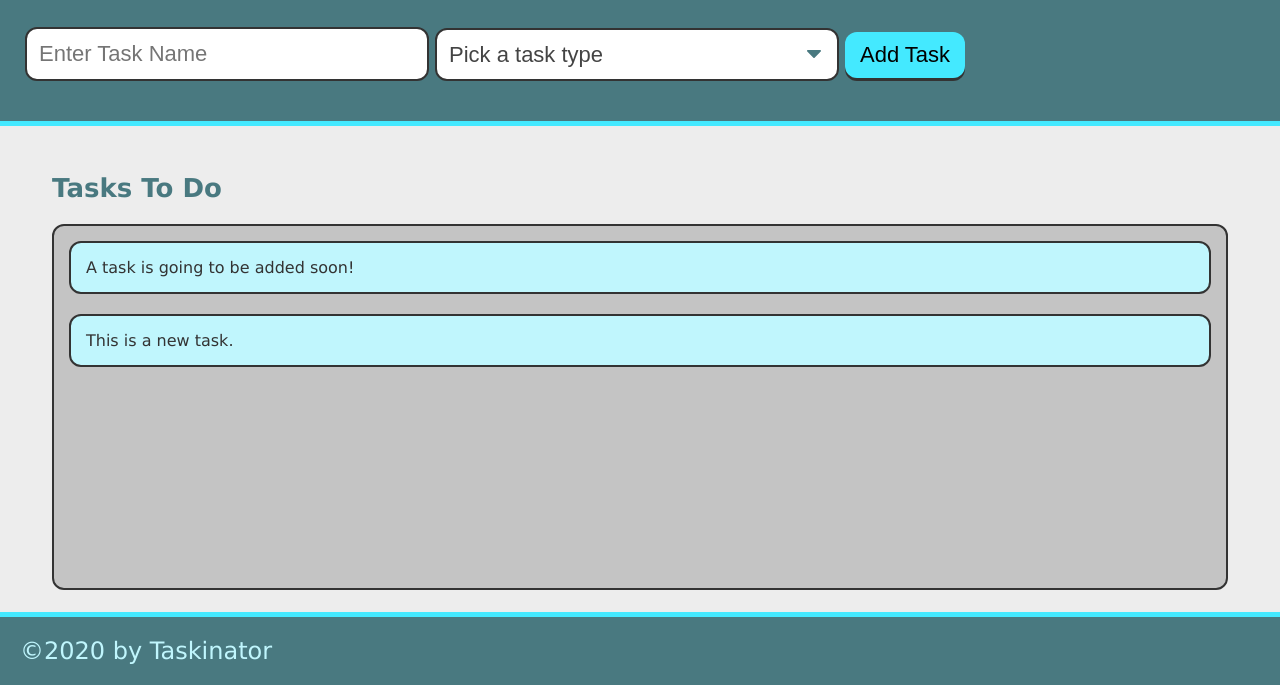
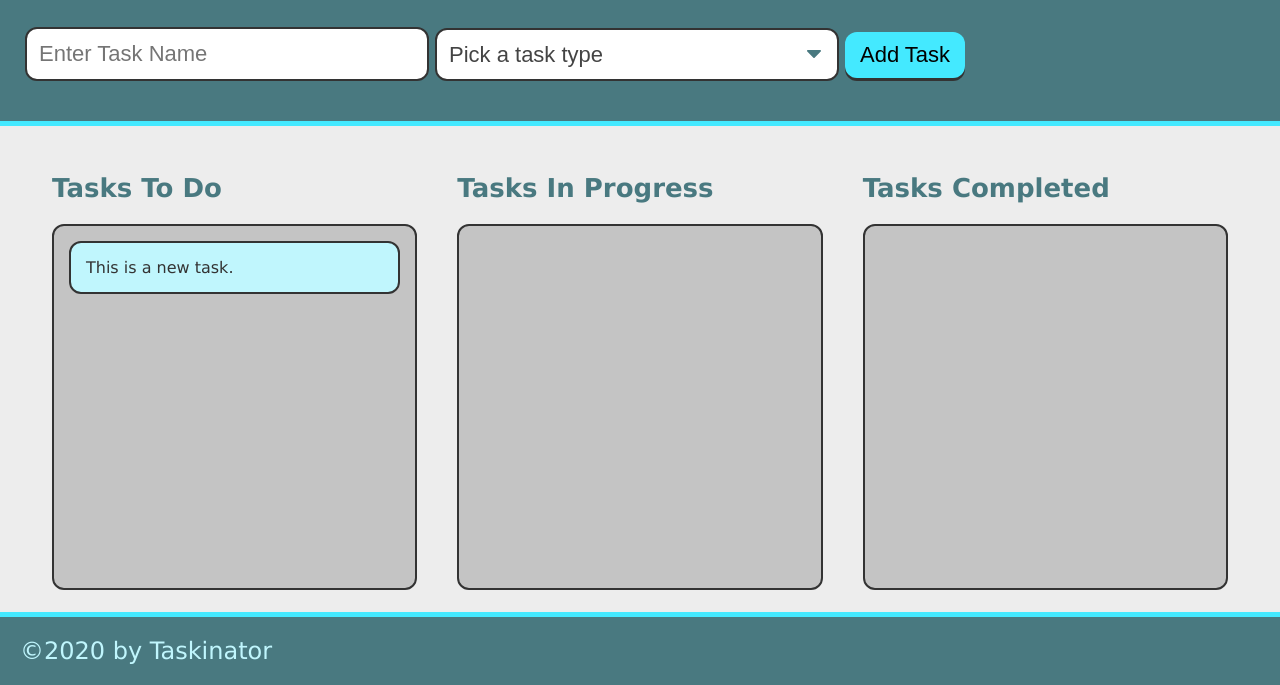
Before and after one commit to McClellan-Micah/taskinator, a plain HTML site: page index.html in a window 1280 px wide. Shown: the part 115-800 px from the top of the page. Drawn offline with Linux system fonts and the light colour scheme.

Commit message:
create ids for each task using DOM

```diff
--- a/assets/js/script.js
+++ b/assets/js/script.js
@@ -1,5 +1,6 @@
 var formEl = document.querySelector("#task-form");
 var tasksToDoEl = document.querySelector("#tasks-to-do");
+var taskIdCounter = 0;
 
 var taskFormHandler = function(event) {
 
@@ -31,15 +32,20 @@ var createTaskEl = function(taskDataObj) {
     var listItemEl = document.createElement("li");
     listItemEl.className = "task-item";
 
+    //add task id as a custom attribute
+    listItemEl.setAttribute("data-task-id", taskIdCounter);
+
     //create div to hold task info and add to list item
     var taskInfoEl = document.createElement("div");
     taskInfoEl.className = "task-info";
     taskInfoEl.innerHTML = "<h3 class='task-name'>" + taskDataObj.name + "</h3><span class='task-type'>" + taskDataObj.type + "</span>";
-
     listItemEl.appendChild(taskInfoEl);
 
     //add entire list item to list
     tasksToDoEl.appendChild(listItemEl);
+
+    //increase task counter for next unique id
+    taskIdCounter++;
 }
 
 formEl.addEventListener("submit", taskFormHandler); {
--- a/index.html
+++ b/index.html
@@ -29,11 +29,20 @@
         </form>
     </header>
     <main class="page-content">
+        <!-- Tasks To Do -->
         <section class="task-list-wrapper">
             <h2 class="list-title">Tasks To Do</h2>
-            <ul class="task-list" id="tasks-to-do">
-                <li class="task-item">A task is going to be added soon!</li>
-            </ul>
+            <ul class="task-list" id="tasks-to-do"></ul>
+        </section>
+        <!-- Tasks In Progress -->
+        <section class="task-list-wrapper">
+            <h2 class="list-title">Tasks In Progress</h2>
+            <ul class="task-list" id="tasks-in-progress"></ul>
+        </section>
+        <!-- Tasks Completed-->
+        <section class="task-list-wrapper">
+            <h2 class="list-title">Tasks Completed</h2>
+            <ul class="task-list" id="tasks-completed"></ul>
         </section>
     </main>
     <footer>
```
